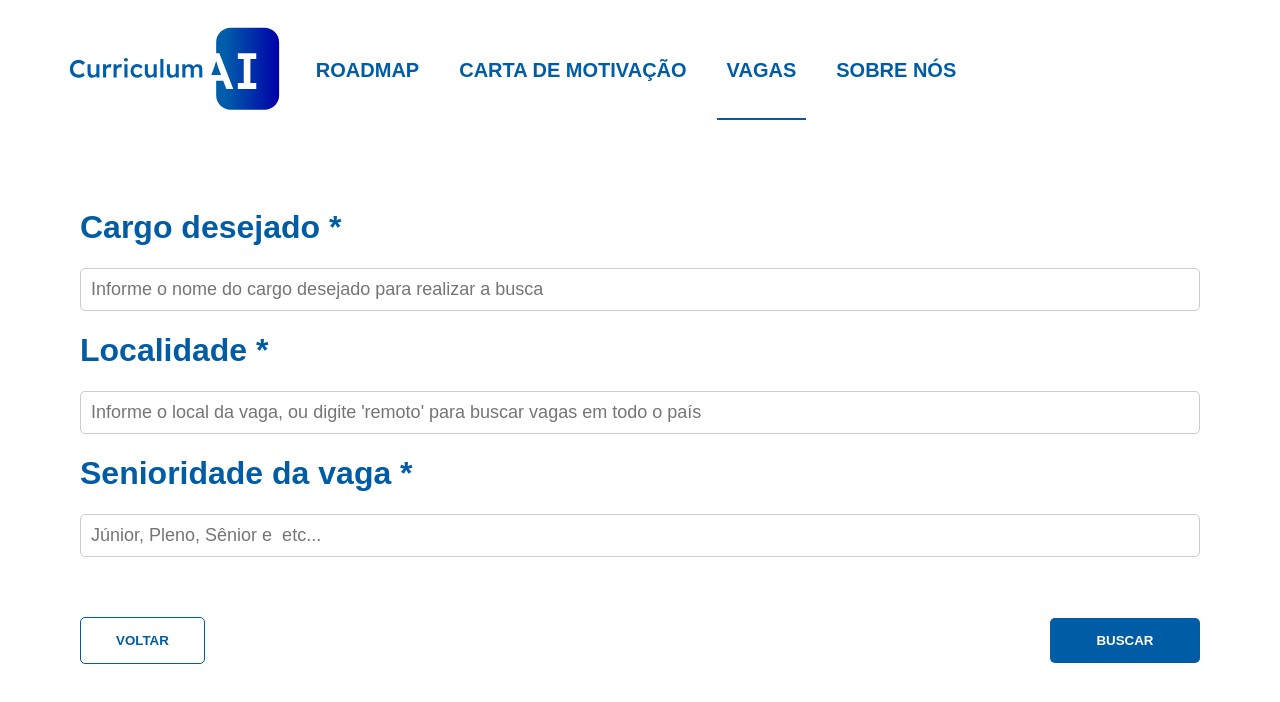
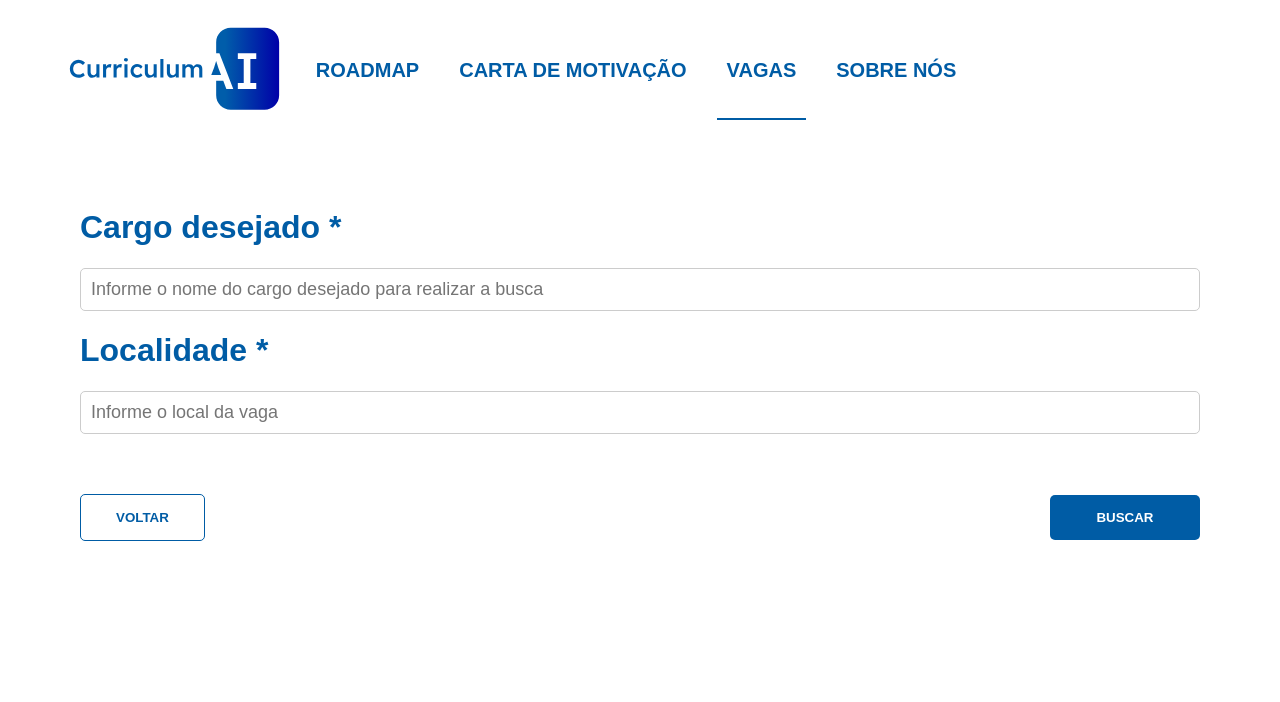
Before and after one commit to Curriculum-Vitae-AI/Curriculum-AI-FrontEnd, a React (Create React App) app: page /vagas in a window 1280 px wide. Shown: the top 702 px of the page. Built offline with nearby package versions, Linux system fonts and the light colour scheme.

Commit message:
feat: remove senioridade de vagas

```diff
--- a/src/pages/Vagas.js
+++ b/src/pages/Vagas.js
@@ -8,7 +8,6 @@ function Vagas() {
 
     const [role, setRole] = useState('');
     const [locality, setLocality] = useState('');
-    const [seniority, setSeniority] = useState('');
 
     const [jobLinks, setJobLinks] = useState([]);
 
@@ -21,8 +20,7 @@ function Vagas() {
 
         const request = {
             role: role,
-            locality: locality,
-            seniority: seniority
+            locality: locality
         };
         try {
             const jobs = await listVacancy(request);
@@ -43,11 +41,16 @@ function Vagas() {
     const cleanFields = () => {
         setRole('');
         setLocality('');
-        setSeniority('');
     }
 
     const transformLink = (link) => {
-        const match = link.match(/www\.(.*?)\.com/);
+        let match = link.match(/www\.(.*?)\.com/);
+        if (match) {
+            const siteName = match[1];
+            const capitalizedSiteName = siteName.charAt(0).toUpperCase() + siteName.slice(1);
+            return capitalizedSiteName;
+        }
+        match = link.match(/https:\/\/(.*?)\.com/);
         if (match) {
             const siteName = match[1];
             const capitalizedSiteName = siteName.charAt(0).toUpperCase() + siteName.slice(1);
@@ -73,21 +76,11 @@ function Vagas() {
                     <div>
                         <h1>Localidade *</h1>
                         <input
-                            placeholder="Informe o local da vaga, ou digite 'remoto' para buscar vagas em todo o país"
+                            placeholder="Informe o local da vaga"
                             required
                             value={locality}
                             onChange={(e) => setLocality(e.target.value)}
                             maxLength={30}
-                        />
-                    </div>
-                    <div>
-                        <h1>Senioridade da vaga *</h1>
-                        <input
-                            placeholder="Júnior, Pleno, Sênior e  etc..."
-                            required
-                            value={seniority}
-                            onChange={(e) => setSeniority(e.target.value)}
-                            maxLength={15}
                         />
                     </div>
                     {jobLinks.length > 0 ? (
```
